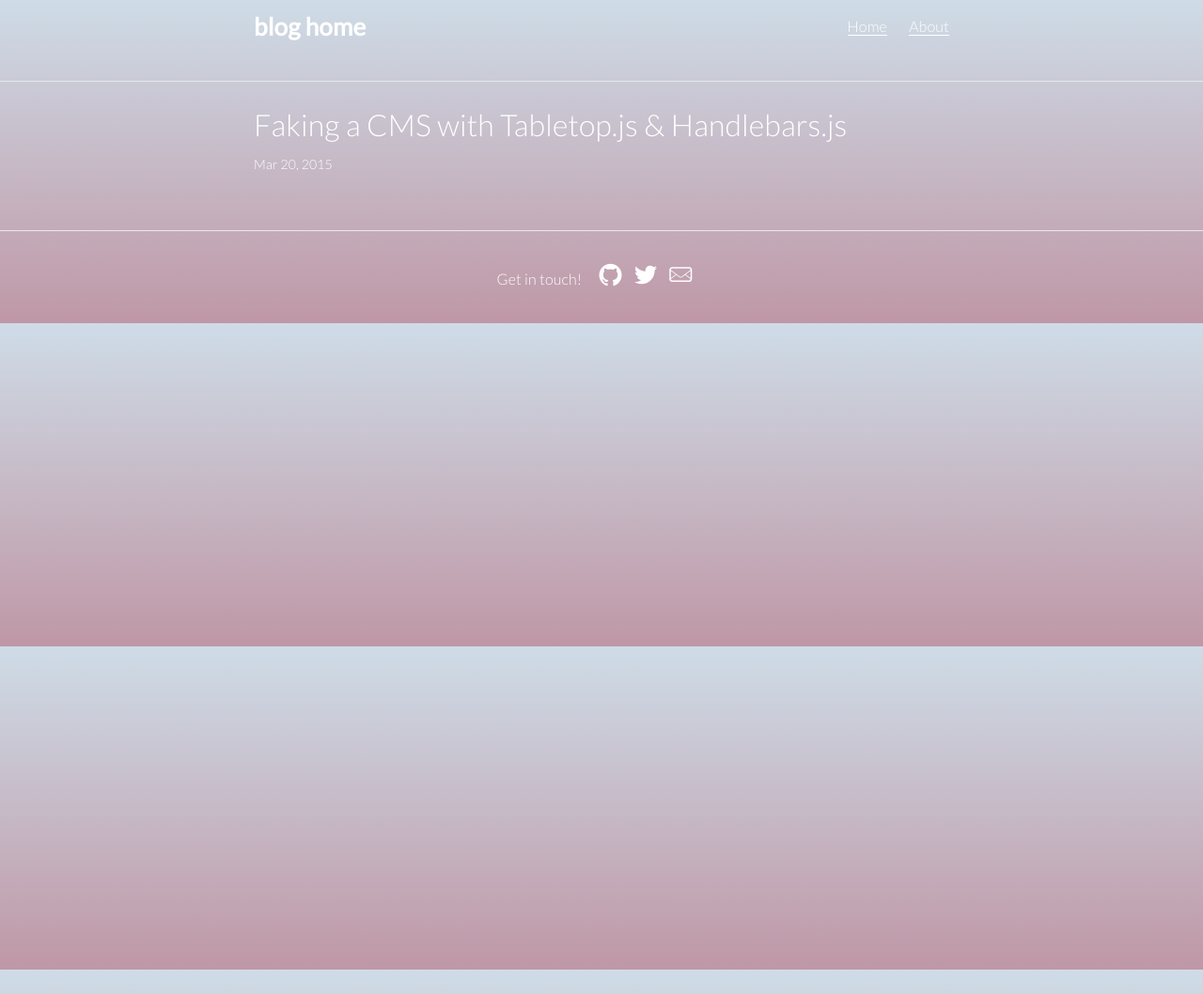
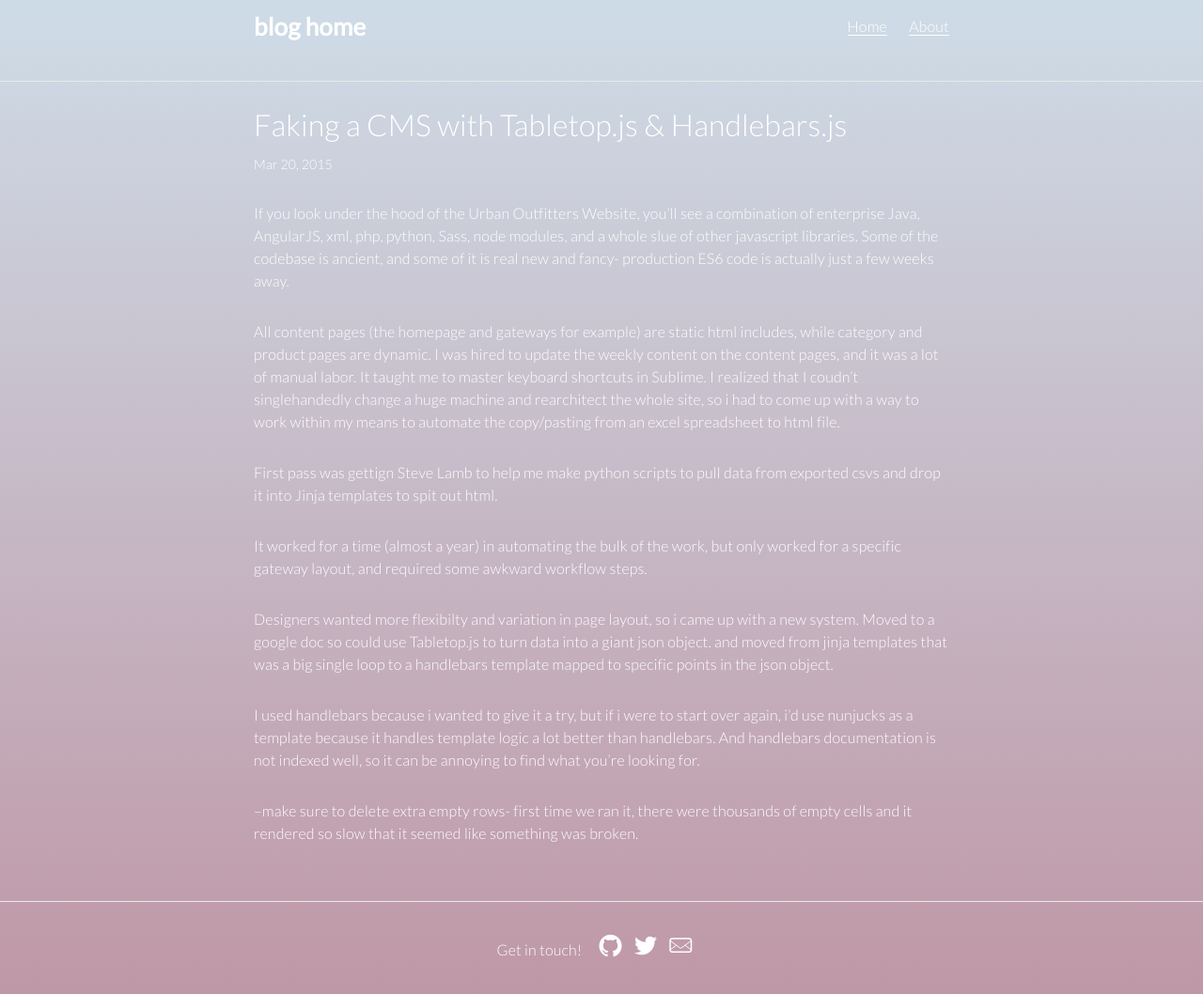
Before and after one commit to ahoef/jekyll-blog, a Jekyll site: the page built from _posts/2015-03-29-faking-a-cms.md, in a window 1280 px wide. Shown: the whole page at 94% size. Built offline with Jekyll 4.4.1, drawn with Linux system fonts in a browser that asks for light colours.

Commit message:
add note about extra cells in cms post draft

```diff
--- a/_posts/2015-03-29-faking-a-cms.md
+++ b/_posts/2015-03-29-faking-a-cms.md
@@ -3,5 +3,21 @@
 title:  "Faking a CMS with Tabletop.js & Handlebars.js"
 date:   2015-03-20
 categories: CMS, javascript, templating
-excerpt: Believe it or not, UrbanOutfitters.com has no CMS for homepages and other marketing touchpoints! For years, links, images, and copy have been hardcoded in html that gets updated each and every week. Here's how I faked a CMS using a Google Doc spreadsheet to store marketing content, Tabletop.js to turn that spreadsheet into a json object, and Handlebars.js to create templates that churn out html.
+excerpt: Each week, UrbanOutfitters.com publishes over a hundred new marketing messages across its homepage and gateway pages. And believe it or not, there's no front-end CMS for it! For years, all of that marketing content &mdash; copy, links, images &mdash; has been hardcoded by hand in html files. So here's the story of how I faked a CMS!
 ---
+
+
+If you look under the hood of the Urban Outfitters Website, you'll see a combination of enterprise Java, AngularJS, xml, php, python, Sass, node modules, and a whole slue of other javascript libraries. Some of the codebase is ancient, and some of it is real new and fancy- production ES6 code is actually just a few weeks away.
+
+All content pages (the homepage and gateways for example) are static html includes, while category and product pages are dynamic. I was hired to update the weekly content on the content pages, and it was a lot of manual labor. It taught me to master keyboard shortcuts in Sublime. I realized that I coudn't singlehandedly change a huge machine and rearchitect the whole site, so i had to come up with a way to work within my means to automate the copy/pasting from an excel spreadsheet to html file.
+
+First pass was gettign Steve Lamb to help me make python scripts to pull data from exported csvs and drop it into Jinja templates to spit out html.
+
+It worked for a time (almost a year) in automating the bulk of the work, but only worked for a specific gateway layout, and required some awkward workflow steps.
+
+Designers wanted more flexibilty and variation in page layout, so i came up with a new system. Moved to a google doc so could use Tabletop.js to turn data into a giant json object. and moved from jinja templates that was a big single loop to a handlebars template mapped to specific points in the json object.
+
+I used handlebars because i wanted to give it a try, but if i were to start over again, i'd use nunjucks as a template because it handles template logic a lot better than handlebars.  And handlebars documentation is not indexed well, so it can be annoying to find what you're looking for.
+
+
+--make sure to delete extra empty rows- first time we ran it, there were thousands of empty cells and it rendered so slow that it seemed like something was broken.
```
